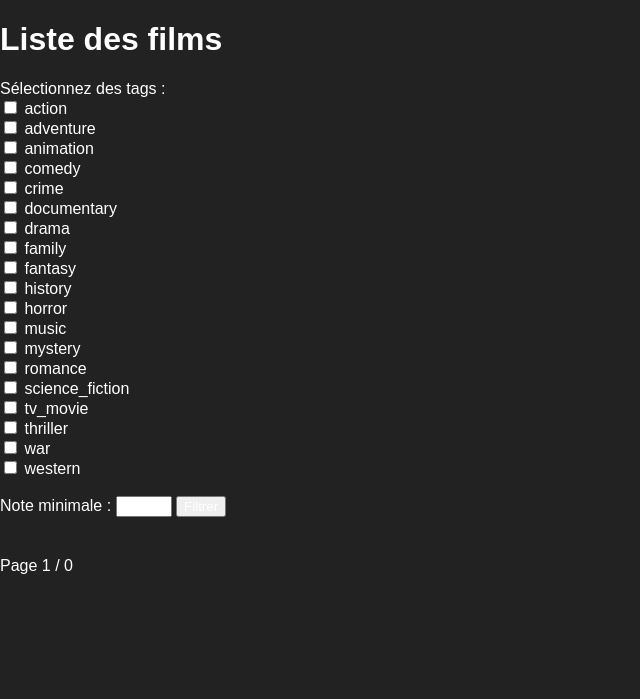
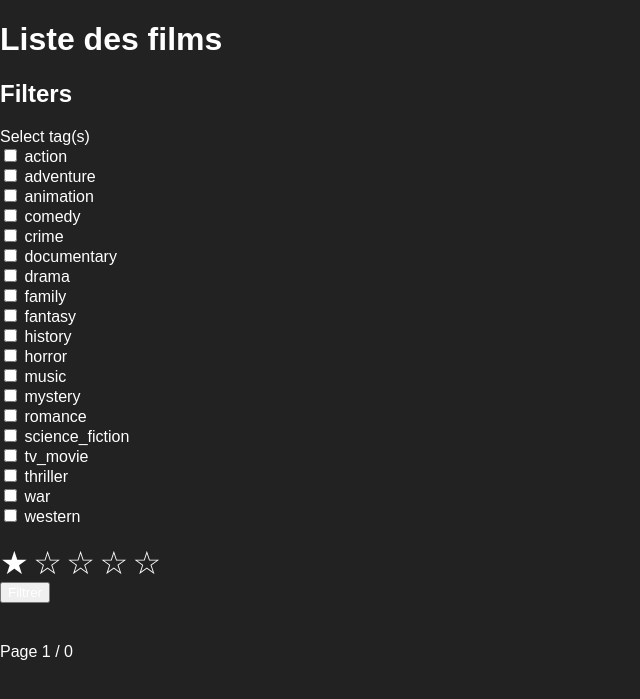
Before and after one commit to OGR-67/Movie_Picker, a Flask app: page / in a window 1280 px wide. Shown: the part 18-717 px from the top of the page, without its empty margins (0-640 px from the left). Run offline with Flask 3, Linux system fonts and the light colour scheme.

Commit message:
feat: style for min rating filter input

```diff
--- a/static/styles/home.css
+++ b/static/styles/home.css
@@ -4,3 +4,8 @@
     gap: 20px;
     margin: 20px;
 }
+
+.rating-star {
+    cursor: pointer;
+    font-size: 2rem;
+}
--- a/templates/home_movies.html
+++ b/templates/home_movies.html
@@ -10,6 +10,7 @@
   const remove_from_watchlist_base_url = "{{ url_for('watchlist.remove_movie') }}";
 
   document.addEventListener("DOMContentLoaded", function () {
+    // Add event listeners to all movie details buttons
     document.querySelectorAll('.movie-card__details-btn').forEach(button => {
       button.addEventListener('click', () => {
         const movieId = +button.getAttribute("data-movie-id");
@@ -18,13 +19,39 @@
       });
     });
 
+    const starFull = "&#9733";
+    const starOutline = "&#9734";
+
+    // Convert movies rating values to stars
     document.querySelectorAll(".movie-card__rating").forEach(rating => {
-      const ratingValue = Math.ceil(+rating.innerHTML / 2);
-      const star = "&#9733"; // &#9733 is the star
+      const ratingValue = Math.floor(+rating.innerHTML) / 2;
       rating.innerHTML = "";
       for (let i = 0; i < 5; i++) {
-        rating.innerHTML += i <= ratingValue ? star : "&#9734"; // &#9734 is the star outline
+        rating.innerHTML += i <= ratingValue ? starFull : starOutline;
       }
+    });
+
+    // min rating filter input converted to selectable stars
+    currentRatingFilter = +document.querySelector("input[type=hidden]").value || 0;
+    ratingFilterStars = currentRatingFilter / 2 + 1;
+    document.querySelectorAll(".rating-star").forEach(star => {
+      if (star.getAttribute("data-rating") <= ratingFilterStars) {
+        star.innerHTML = starFull;
+      }
+    });
+
+    // Add event listeners to all rating stars
+    document.querySelectorAll(".rating-star").forEach(star => {
+      star.addEventListener("click", () => {
+        const rating = star.getAttribute("data-rating");
+        document.querySelectorAll(".rating-star").forEach(star => {
+          star.getAttribute("data-rating") <= rating
+            ? star.innerHTML = starFull
+            : star.innerHTML = starOutline;
+        });
+
+        document.querySelector("input[type=hidden]").value = (rating * 2) - 2;
+      });
     });
   });
 
@@ -40,15 +67,24 @@
 {% block content %}
 <h1>Liste des films</h1>
 <form action="{{ url_for('movies.home_movies') }}" method="GET">
-  <label>Sélectionnez des tags :</label><br>
-  {% for tag in available_tags %}
-  <input type="checkbox" name="tags" value="{{ tag }}" {% if selected_tags !=None %} {% if tag in selected_tags %}
-    checked {% endif %}{% endif %}>
-  {{ tag }}<br>
-  {% endfor %}
+  <h2>Filters</h2>
+  <label>Select tag(s)</label><br>
+  <div class="tags-filter-container">
+    {% for tag in available_tags %}
+    <input type="checkbox" name="tags" value="{{ tag }}" {% if selected_tags !=None %} {% if tag in selected_tags %}
+      checked {% endif %}{% endif %}>
+    {{ tag }}<br>
+    {% endfor %}
+  </div>
   <br>
-  <label>Note minimale :</label>
-  <input type="number" name="min_rating" min="0" max="10" value="{{ min_rating }}">
+  <input type="hidden" name="min_rating" value="{{ min_rating }}">
+  <div class="rating-stars">
+    <span data-rating="1" class="rating-star">&#9734;</span>
+    <span data-rating="2" class="rating-star">&#9734;</span>
+    <span data-rating="3" class="rating-star">&#9734;</span>
+    <span data-rating="4" class="rating-star">&#9734;</span>
+    <span data-rating="5" class="rating-star">&#9734;</span>
+  </div>
   <input type="submit" value="Filtrer">
 </form>
 <div class="movie-grid">
```
